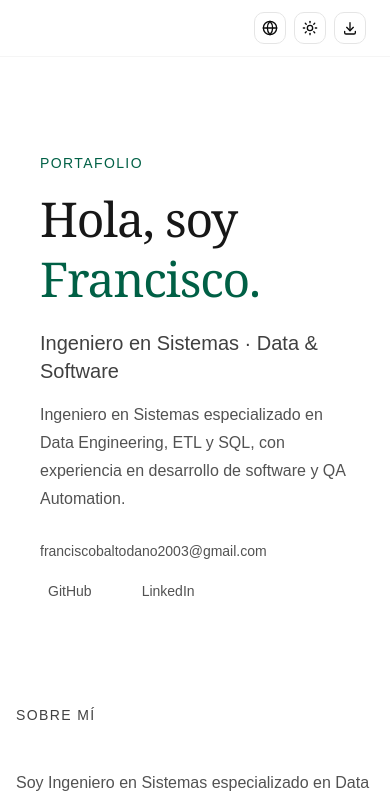
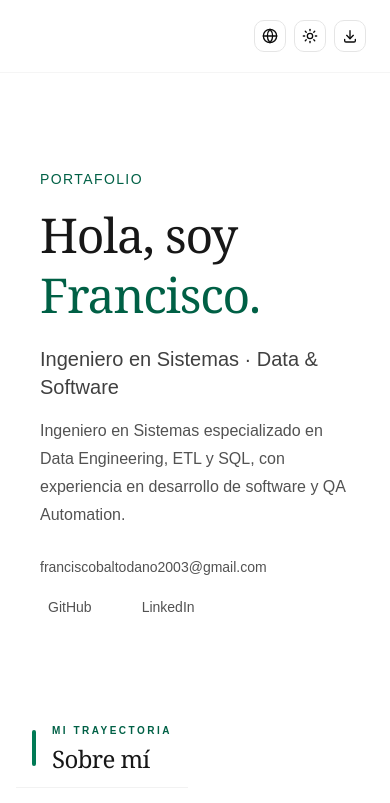
Before and after one commit to FranciscoBaltodano/FranciscoBaltodano, an Astro site: page / in a window 390 px wide. Shown: the top 803 px of the page. Built offline with nearby package versions, Linux system fonts and the light colour scheme; Astro itself is replaced by a stand-in of ours.

Commit message:
improve title

```diff
--- a/src/components/common/Navbar.astro
+++ b/src/components/common/Navbar.astro
@@ -7,7 +7,7 @@ import LanguageToggle from "../ui/LanguageToggle.astro"
 <nav
   class="sticky top-0 z-50 w-full border-b border-border/40 bg-background/95 backdrop-blur supports-[backdrop-filter]:bg-background/60"
 >
-  <div class="flex h-14 items-center px-6">
+  <div class="flex h-18 items-center px-6">
     <div class="mr-4 hidden md:flex">
       <a class="mr-6 flex items-center space-x-2" href="#">
         <span class="font-bold">Francisco Baltodano</span>
--- a/src/components/common/SectionTitle.astro
+++ b/src/components/common/SectionTitle.astro
@@ -8,12 +8,39 @@ const { es, en } = Astro.props
 ---
 
 <div
-  class="sticky top-0 z-20 -mx-6 mb-8 w-screen px-6 py-3 backdrop-blur-lg md:-mx-12 md:px-12 lg:relative lg:mx-auto lg:w-full lg:px-0"
+  class="sticky top-0 z-999 mb-8 w-fit max-w-full border-b border-neutral-200/50 bg-transparent px-4 py-3 backdrop-blur-none md:static md:z-auto md:mb-8 md:w-full md:border-0 md:bg-transparent md:px-0 md:py-2 md:backdrop-blur-none dark:border-neutral-800/50"
 >
-  <h2
-    class="text-sm font-medium tracking-widest text-neutral-700 uppercase dark:text-neutral-300"
-  >
-    <span data-lang="es">{es}</span>
-    <span data-lang="en">{en}</span>
-  </h2>
+  <div class="flex items-center gap-4">
+    <!-- Acento visual -->
+    <div class="h-9 w-1 rounded-full bg-emerald-700 dark:bg-emerald-400"></div>
+
+    <!-- Título -->
+    <div class="min-w-0">
+      <p
+        class="mb-0.5 text-[10px] font-semibold tracking-[0.25em] text-emerald-800 uppercase dark:text-emerald-400"
+      >
+        <span data-lang="es">Mi trayectoria</span>
+        <span data-lang="en">My journey</span>
+      </p>
+
+      <h2
+        class="font-serif text-2xl font-medium tracking-tight text-neutral-900 sm:text-3xl dark:text-white"
+      >
+        <span data-lang="es">{es}</span>
+        <span data-lang="en">{en}</span>
+      </h2>
+    </div>
+
+    <!-- Línea decorativa -->
+    <div
+      class="ml-auto hidden h-px flex-1 bg-linear-to-r from-emerald-700/40 to-transparent md:block dark:from-emerald-400/40"
+    >
+    </div>
+
+    <span
+      class="hidden text-xs font-medium tracking-widest text-emerald-700/40 md:block dark:text-neutral-600"
+    >
+      ✳
+    </span>
+  </div>
 </div>
```
